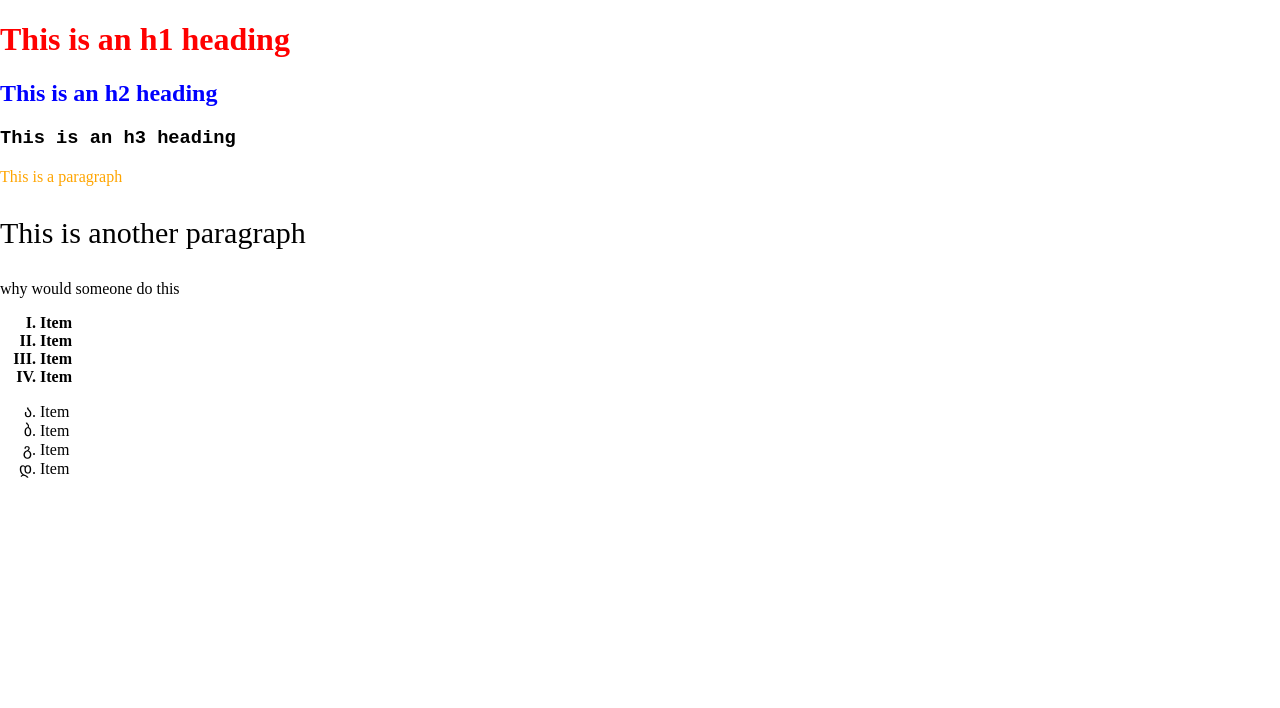
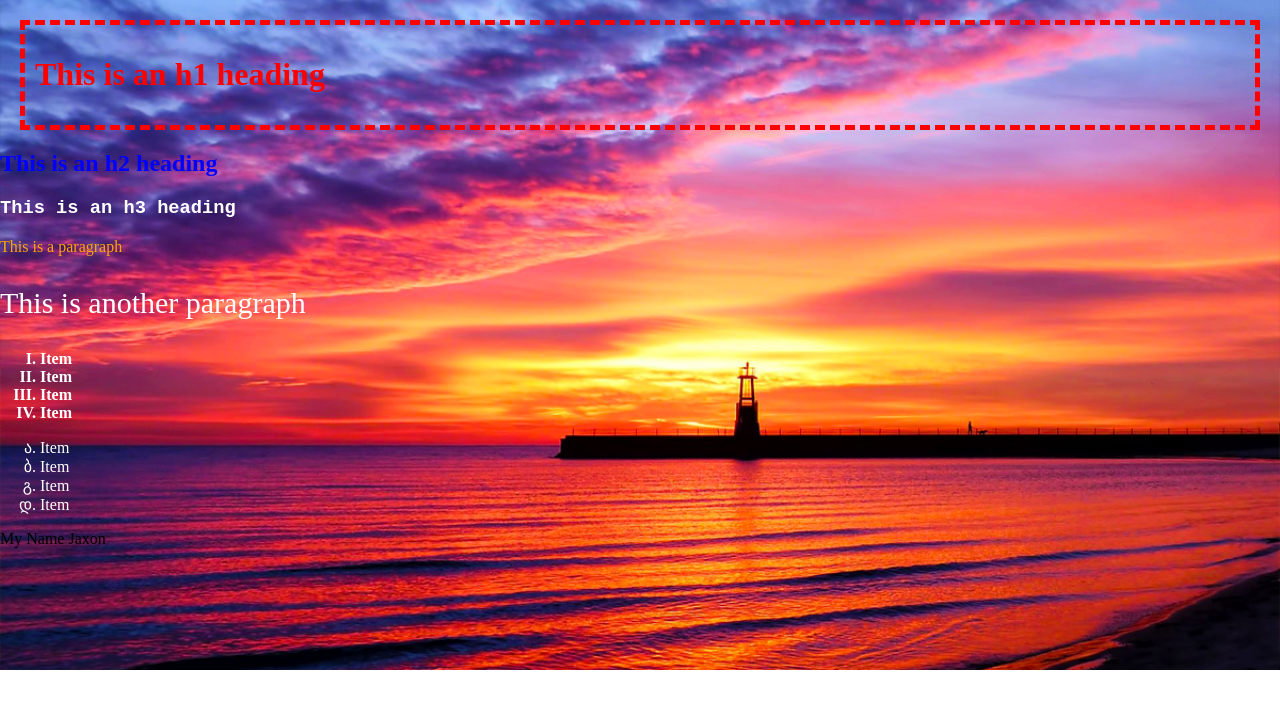
Before and after one commit to JaxonKnight28/CSS-Practice, a plain HTML site: page index.html in a window 1280 px wide. Drawn offline with Linux system fonts and the light colour scheme.

Commit message:
some more stuff

```diff
--- a/css/styles.css
+++ b/css/styles.css
@@ -3,22 +3,28 @@ h1 {
 }
 h3 {
     font-family: 'Courier New', Courier, monospace;
+    color: white;
 }
 ol li {
     font-weight: bold;
     list-style: upper-roman;
+    color: white;
 }
 ul li {
     list-style: georgian;
+    color: white;
 }
-table {
-    border: 2px;
-    border-color: black;
-    padding: 5px;
-}
-body {
+body { /* This will help with the body */
     margin: 0;
     padding: 0; /*display:flex;  is very helpful*/
     width: 100%;
     height: auto;
+    background-image: url(../pictures/sunset-2.png);
+    background-repeat: no-repeat; /*These help a lot with background image*/
+    background-size: cover;
 }
+.header {
+    margin: 20px;
+    padding: 10px;
+    border: 5px dashed red;
+}
--- a/index.html
+++ b/index.html
@@ -4,7 +4,7 @@
     <meta charset="UTF-8">
     <meta http-equiv="X-UA-Compatible" content="IE=edge">
     <meta name="viewport" content="width=device-width, initial-scale=1.0">
-    <link rel="stylesheet" href="./css/styles.css">
+    <link rel="stylesheet" href="./css/styles.css" type="text/css">
     <style>
         h2 {
            color: blue;
@@ -13,12 +13,13 @@
     <title>CSS test</title>
 </head>
 <body>
+    <div class="header">
     <h1>This is an h1 heading</h1>
+    </div>
     <h2>This is an h2 heading</h2>
     <h3>This is an h3 heading</h3>
     <p style="color: orange;">This is a paragraph</p>
-    <p style="font-size: 30px;">This is another paragraph</p>
-    <p><blink>why would someone do this</blink></p>
+    <p style="font-size: 30px; color: white;">This is another paragraph</p>
     <ol>
         <li>Item</li>
         <li>Item</li>
@@ -31,5 +32,10 @@
         <li>Item</li>
         <li>Item</li>
     </ul>
+    <!-- Bad: -->
+    <div>
+        My Name
+        <span>Jaxon</span>
+    </div>
 </body>
 </html>
```
Also changed, not shown: pictures/sunset-2.png (added).
